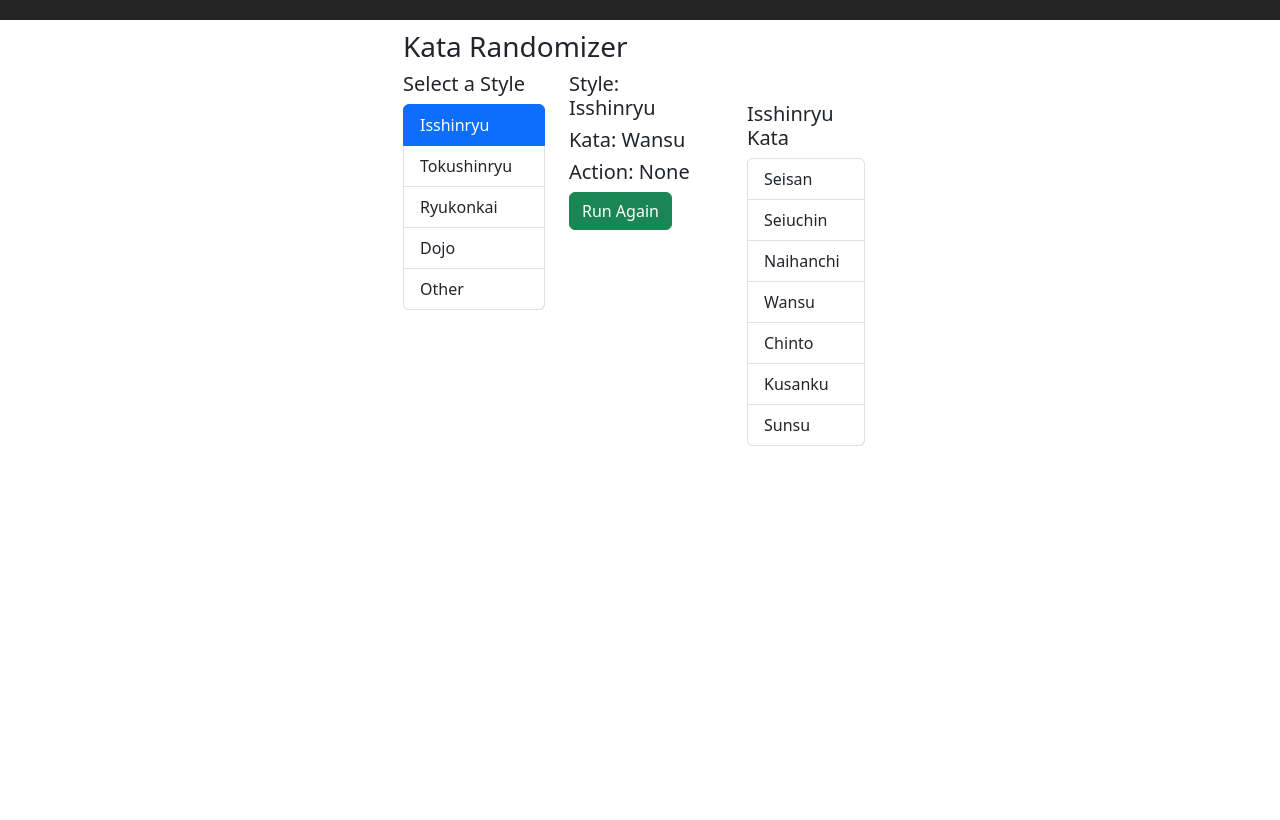
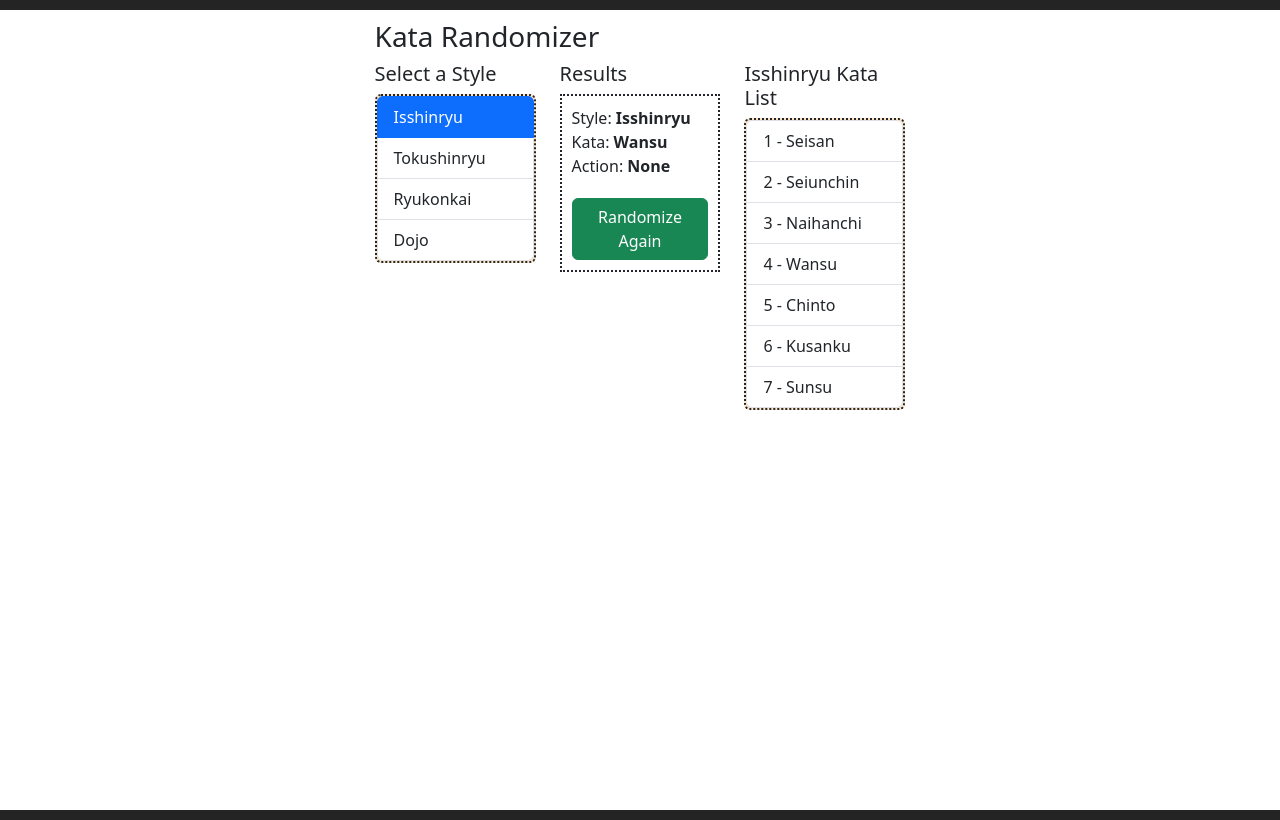
Before and after one commit to Habu360/KataRandomizer, a React (Vite) app: page / in a window 1280 px wide. Both pictures are taken after a click on the item "Isshinryu". Built offline with nearby package versions, Linux system fonts and the light colour scheme.

Commit message:
Create json data file
* Move arrays into json file
* Add KataList component
* Add css styles

```diff
--- a/src/App.tsx
+++ b/src/App.tsx
@@ -1,88 +1,75 @@
 import { useEffect, useState } from "react";
 import ListGroup from "./components/ListGroup";
+import KataList from "./components/KataList";
+import jsonData from "./assets/karatedata.json";
 
 function App() {
+  const [selectedStyleId, setSelectedStyleId] = useState(-1);
+  const [selectedKataId, setSelectedKataId] = useState(-1);
   const [styleName, setStyleName] = useState("");
-  const [selectedKataIndex, setSelectedKataIndex] = useState(-1);
   const [selectedKataName, setSelectedKataName] = useState("");
   const [selectedAction, setSelectedAction] = useState("");
-  const styles = ["Isshinryu", "Tokushinryu", "Ryukonkai", "Dojo", "Other"];
-
-  const isshinryuKata = [
-    "Seisan",
-    "Seiuchin",
-    "Naihanchi",
-    "Wansu",
-    "Chinto",
-    "Kusanku",
-    "Sunsu",
-  ];
-
-  const tokushinKata = [
-    "Tekko",
-    "Tichu",
-    "Eku",
-    "Tokumine",
-    "Heshikiya",
-    "Tinbe/Rochin",
-    "Hama Higa no Tuifa",
-    "Moha Gama",
-  ];
-  const ryukonkaiKata = [
-    "Fyukyu Bo",
-    "Choun No Kun",
-    "Sakagawa No Kun",
-    "Chikken No Kun",
-    "Nunchaku Jitsu",
-    "Fyukyu Nunchaku",
-    "Katan Cha No Tekko",
-    "Ishikagawa Gama",
-  ];
-  const dojoKatas = ["Chinto Gama", "Seisan Jo", "Kusanku Jo"];
-  const actions = ["Bunkai", "Renzoko", "None"];
-  const kobudoActions = ["Bunkai", "None"];
-  const [kataArray, setKataArray] = useState(isshinryuKata);
 
   function getRandomDataForStyle(selectedStyle: string) {
-    let data = [""];
+    let kataArray: any[] = [];
+    let kataId = -1;
+    let styleId = -1;
     let selectedIndex = -1;
     let kataName = "";
     let actionName = "";
     let rndActionIndex = -1;
 
     if (selectedStyle == "Isshinryu") {
-      data = isshinryuKata;
-      selectedIndex = randomNumberInRange(0, isshinryuKata.length - 1);
-      kataName = isshinryuKata[selectedIndex];
-      rndActionIndex = randomNumberInRange(0, actions.length - 1);
-      actionName = actions[rndActionIndex];
+      kataArray = jsonData.Katas.filter((k) => k.styleid == 1).map((k) => k);
+      selectedIndex = randomNumberInRange(0, kataArray.length - 1);
+      kataId = kataArray[selectedIndex].id;
+      rndActionIndex = randomNumberInRange(0, jsonData.Actions.length - 1);
+      actionName = jsonData.Actions[rndActionIndex].name;
+      styleId = 1;
     }
     if (selectedStyle == "Tokushinryu") {
-      data = tokushinKata;
-      selectedIndex = randomNumberInRange(0, tokushinKata.length - 1);
-      kataName = tokushinKata[selectedIndex];
-      rndActionIndex = randomNumberInRange(0, kobudoActions.length - 1);
-      actionName = kobudoActions[rndActionIndex];
+      kataArray = jsonData.Katas.filter((k) => k.styleid == 2).map((k) => k);
+      selectedIndex = randomNumberInRange(0, kataArray.length - 1);
+      kataId = kataArray[selectedIndex].id;
+      rndActionIndex = randomNumberInRange(
+        0,
+        jsonData.KobudoActions.length - 1
+      );
+      actionName = jsonData.KobudoActions[rndActionIndex].name;
+      styleId = 2;
     }
     if (selectedStyle == "Ryukonkai") {
-      data = ryukonkaiKata;
-      selectedIndex = randomNumberInRange(0, ryukonkaiKata.length - 1);
-      kataName = ryukonkaiKata[selectedIndex];
-      rndActionIndex = randomNumberInRange(0, kobudoActions.length - 1);
-      actionName = kobudoActions[rndActionIndex];
+      kataArray = jsonData.Katas.filter((k) => k.styleid == 3).map((k) => k);
+      selectedIndex = randomNumberInRange(0, kataArray.length - 1);
+      kataId = kataArray[selectedIndex].id;
+      rndActionIndex = randomNumberInRange(
+        0,
+        jsonData.KobudoActions.length - 1
+      );
+      actionName = jsonData.KobudoActions[rndActionIndex].name;
+      styleId = 3;
     }
     if (selectedStyle == "Dojo") {
-      data = dojoKatas;
-      selectedIndex = randomNumberInRange(0, dojoKatas.length - 1);
-      kataName = dojoKatas[selectedIndex];
+      kataArray = jsonData.Katas.filter((k) => k.styleid == 4).map((k) => k);
+      selectedIndex = randomNumberInRange(0, kataArray.length - 1);
+      kataId = kataArray[selectedIndex].id;
+      actionName = "None";
+      styleId = 4;
+    }
+    if (selectedStyle == "Other") {
       actionName = "None";
     }
-    if (selectedStyle == "Other") {
-      //data = otherKatas;
-      actionName = "None";
+
+    if (kataId != -1) {
+      setSelectedKataId(kataId);
+      let k = jsonData.Katas.filter((k) => k.id === kataId)[0];
+      kataName = k.name;
     }
-    setKataArray(data);
-    setSelectedKataIndex(selectedIndex);
+
+    if (styleId > 0) {
+      setSelectedStyleId(styleId);
+    }
+
     setSelectedKataName(kataName);
     if (kataName.length > 0) {
       setSelectedAction(actionName);
@@ -102,9 +89,9 @@ function App() {
       <div className="container">
         <h3>Kata Randomizer</h3>
         <div className="row">
-          <div className="col-md-4">
+          <div className="col-sm-4">
             <ListGroup
-              items={styles}
+              items={jsonData.Styles.map((s) => s.name)}
               heading="Select a Style"
               onSelectItem={(style) => {
                 setStyleName(style);
@@ -112,49 +99,40 @@ function App() {
               selectedItemIndex={-1}
             />
           </div>
-          <div className="col-md-4">
-            <h5>Style: {styleName}</h5>
-            <h5>Kata: {selectedKataName}</h5>
-            <h5>Action: {selectedAction}</h5>
+          <div className="col-sm-4">
+            <h5>Results</h5>
+            <div className="results-container">
               <div>
+                Style: <strong>{styleName}</strong>
+              </div>
+              <div>
+                Kata: <strong>{selectedKataName}</strong>
+              </div>
+              <div>
+                Action: <strong>{selectedAction}</strong>
+              </div>
+
+              <div className="button-container">
                 <button
                   className="btn btn-success"
                   onClick={() => {
                     getRandomDataForStyle(styleName);
                   }}
                 >
-                Run Again
+                  Randomize Again
                 </button>
               </div>
             </div>
-          <div className="col-md-4">
-            <div className="container">
-              <ListGroup
-                items={kataArray}
-                heading={styleName + " Kata"}
-                onSelectItem={(kata) => {
-                  console.log("clicked - " + kata);
-                }}
-                selectedItemIndex={selectedKataIndex}
-              />
+          </div>
+          <div className="col-sm-4">
+            <KataList
+              heading={styleName + " Kata List"}
+              selectedKataId={selectedKataId}
+              selectedStyleId={selectedStyleId}
+            ></KataList>
           </div>
         </div>
       </div>
-      </div>
-
-      {/* <CollapseButton />
-      <TestButton /> */}
-
-      {/* <div className="container">
-        <ListGroup
-          items={kataArray}
-          heading={styleName + " Kata"}
-          onSelectItem={(kata) => {
-            console.log("clicked - " + kata);
-          }}
-          selectedItemIndex={selectedKataIndex}
-        />
-      </div> */}
     </>
   );
 }
--- /dev/null
+++ b/src/assets/karatedata.json
@@ -0,0 +1,59 @@
+{
+    "Styles":[
+        {"id": 1, "name":"Isshinryu"},
+        {"id": 2, "name":"Tokushinryu"},
+        {"id": 3, "name":"Ryukonkai"},
+        {"id": 4, "name":"Dojo"}
+    ],
+    "Katas":[
+        {"id": 1, "name": "Seisan", "styleid": 1},
+        {"id": 2, "name": "Seiunchin", "styleid": 1},
+        {"id": 3, "name": "Naihanchi", "styleid": 1},
+        {"id": 4, "name": "Wansu", "styleid": 1},
+        {"id": 5, "name": "Chinto", "styleid": 1},
+        {"id": 6, "name": "Kusanku", "styleid": 1},
+        {"id": 7, "name": "Sunsu", "styleid": 1},
+        {"id": 8, "name": "Chatan Yara No Sai", "styleid": 2},
+        {"id": 9, "name": "Eku", "styleid": 2},
+        {"id": 10, "name": "Heshikiya Bo (Tokushin No Bo)", "styleid": 2},
+        {"id": 11, "name": "Gusan", "styleid": 2},
+        {"id": 12, "name": "Hama Higa No Tuifa", "styleid": 2},
+        {"id": 13, "name": "Moha Gama", "styleid": 2},
+        {"id": 14, "name": "Nunti Bo", "styleid": 2},
+        {"id": 15, "name": "Nunti Sai", "styleid": 2},
+        {"id": 16, "name": "Sansetsu kon", "styleid": 2},
+        {"id": 17, "name": "Taiko Bachi", "styleid": 2},
+        {"id": 18, "name": "Tekko", "styleid": 2},
+        {"id": 19, "name": "Tichu", "styleid": 2},
+        {"id": 20, "name": "Tinbe/Rochin", "styleid": 2},
+        {"id": 21, "name": "Tokumine No Kun", "styleid": 2},
+        {"id": 22, "name": "Yari", "styleid": 2},
+        {"id": 23, "name": "Bo/Sai drills", "styleid": 3},
+        {"id": 24, "name": "Bo/Tuifa drills", "styleid": 3},
+        {"id": 25, "name": "Chiken No Eku", "styleid": 3},
+        {"id": 26, "name": "Chiken No Kun", "styleid": 3},
+        {"id": 27, "name": "Choun No Kun", "styleid": 3},
+        {"id": 28, "name": "Fukyu Bo", "styleid": 3},
+        {"id": 29, "name": "Fukyu Nunchaku", "styleid": 3},
+        {"id": 30, "name": "Ishikagwa No Gama", "styleid": 3},
+        {"id": 31, "name": "Ishikagwa No Sai", "styleid": 3},
+        {"id": 32, "name": "Katancha No Tekko", "styleid": 3},
+        {"id": 33, "name": "Keibo", "styleid": 3},
+        {"id": 34, "name": "Nicho Nunchaku", "styleid": 3},
+        {"id": 35, "name": "Nicho Sai", "styleid": 3},
+        {"id": 36, "name": "Nunchaku Jitsu", "styleid": 3},
+        {"id": 37, "name": "Sakugawa No Kun", "styleid": 3},
+        {"id": 38, "name": "Shushi No Kun", "styleid": 3},
+        {"id": 39, "name": "Toma No Tuifa", "styleid": 3},
+        {"id": 40, "name": "Tuifa Jitsu", "styleid": 3},
+        {"id": 41, "name": "Chinto Gama", "styleid": 4},
+        {"id": 42, "name": "Kusanku Jo", "styleid": 4},
+        {"id": 43, "name": "Rinai Jo", "styleid": 4},
+        {"id": 44, "name": "Seisan Jo", "styleid": 4},
+        {"id": 45, "name": "Tijikunbo", "styleid": 4}
+    ],
+    "Actions":[
+        {"id": 1, "name":"Bunkai"},{"id": 2, "name":"Renzoko"},{"id": 3, "name":"Kumite"},{"id": 4, "name":"None"}
+    ],
+    "KobudoActions":[{"id": 1, "name":"Bunkai"},{"id": 2, "name":"None"}]
+}
--- /dev/null
+++ b/src/components/KataList.tsx
@@ -0,0 +1,38 @@
+import { useState } from "react";
+import jsonData from "../assets/karatedata.json";
+
+interface Props {
+  heading: string;
+  selectedKataId: number;
+  selectedStyleId: number;
+}
+function KataList({ heading, selectedKataId, selectedStyleId }: Props) {
+  const [selectedId, setSelectedId] = useState(selectedKataId);
+  return (
+    <>
+      <h5>{heading}</h5>
+      <ul className="list-group">
+        {jsonData.Katas.filter((k) => k.styleid == selectedStyleId).map(
+          (kata) => (
+            <li
+              className={
+                selectedId === kata.id
+                  ? "list-group-item active"
+                  : "list-group-item"
+              }
+              key={kata.id}
+              onClick={() => {
+                setSelectedId(kata.id);
+                return kata;
+              }}
+            >
+              {kata.id + " - " + kata.name}
+            </li>
+          )
+        )}
+      </ul>
+    </>
+  );
+}
+
+export default KataList;
--- a/src/components/ListGroup.tsx
+++ b/src/components/ListGroup.tsx
@@ -1,4 +1,5 @@
 import { useState } from "react";
+
 interface Props {
   items: string[];
   heading: string;
--- a/src/index.css
+++ b/src/index.css
@@ -1,12 +1,21 @@
 .container {
-  /* background-color: aqua; */
-  /* max-width: 200px; */
-  margin: 20px auto;
-  padding: 10px;
+  margin: 10px 10px 10px 10px;
+  padding: 10px 10px 10px 10px;
+}
+.results-container {
+  /* margin: 10px 10px 10px 10px; */
+  padding: 10px 10px 10px 10px;
+  border-style: dotted;
+  border-width: 2px;
 }
 .list-group{
   max-width: 320px;
   background-color: bisque;
+  border-style: dotted;
+  border-width: 2px;
+}
+.button-container {
+  padding: 20px 0px 0px 0px;
 }
 
  :root {
@@ -15,7 +24,7 @@
   font-weight: 400;
 
   color-scheme: light dark;
-  color: rgba(255, 255, 255, 0.87);
+  color: rgba(148, 82, 82, 0.87);
   background-color: #242424;
 
   font-synthesis: none;
@@ -29,22 +38,6 @@ body {
   place-items: center;
   min-width: 320px;
   min-height: 100vh;
-}
-/*
-a {
-  font-weight: 500;
-  color: #646cff;
-  text-decoration: inherit;
-}
-a:hover {
-  color: #535bf2;
-}
-
-
-
-h1 {
-  font-size: 3.2em;
-  line-height: 1.1;
 }
 
 button {
@@ -66,6 +59,23 @@ button:focus-visible {
   outline: 4px auto -webkit-focus-ring-color;
 }
 
+/*
+a {
+  font-weight: 500;
+  color: #646cff;
+  text-decoration: inherit;
+}
+a:hover {
+  color: #535bf2;
+}
+
+h1 {
+  font-size: 3.2em;
+  line-height: 1.1;
+}
+
+
+
 @media (prefers-color-scheme: light) {
   :root {
     color: #213547;
```
Lines whose indentation alone changed are shown as unchanged.
